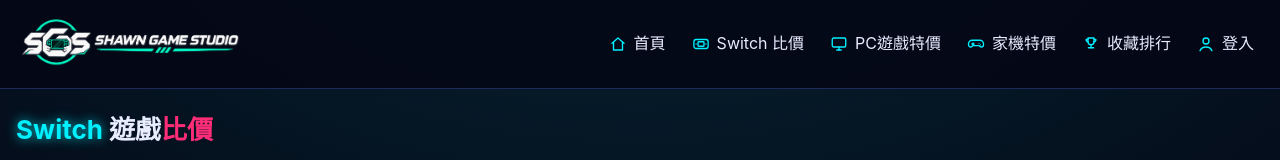
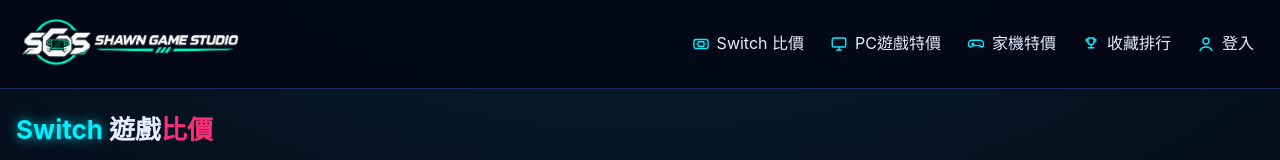
Before and after one commit to shawnwin777/switch-price-site, a Next.js app: page /switch-price in a window 1280 px wide. Shown: the top 160 px of the page. Built offline with nearby package versions, Linux system fonts and the light colour scheme; no server answers; the database is empty.

Commit message:
fix(nav): hide 首頁 link on desktop nav (logo already links home); keep it in mobile dropdown

```diff
--- a/app/globals.css
+++ b/app/globals.css
@@ -119,6 +119,12 @@ a:hover {
 .nav a:hover {
   background: var(--card-2);
   text-decoration: none;
+}
+
+/* 桌機版導覽列不顯示「首頁」：左上 logo 就是回首頁，多一個容易誤觸；
+ * 手機版下拉選單裡保留（見下方手機 media query）。 */
+.nav a.nav-home-link {
+  display: none;
 }
 
 /* 導覽列連結圖標：跟首頁選單同一套，18px、電光青。 */
@@ -211,6 +217,11 @@ a:hover {
   .nav a {
     min-height: 44px;
     padding: 10px 12px;
+  }
+
+  /* 手機版下拉選單裡保留「首頁」（桌機版已在上方藏起）。 */
+  .nav.nav-open a.nav-home-link {
+    display: inline-flex;
   }
 
   .nav .user-chip {
--- a/components/SiteHeader.tsx
+++ b/components/SiteHeader.tsx
@@ -103,7 +103,7 @@ export default function SiteHeader() {
           className={`nav${menuOpen ? " nav-open" : ""}`}
           onClick={() => setMenuOpen(false)}
         >
-          <Link href="/home">
+          <Link href="/home" className="nav-home-link">
             <NavIcon>
               <path d="M4 11l8-7 8 7" />
               <path d="M6 9.5V20h12V9.5" />
```
